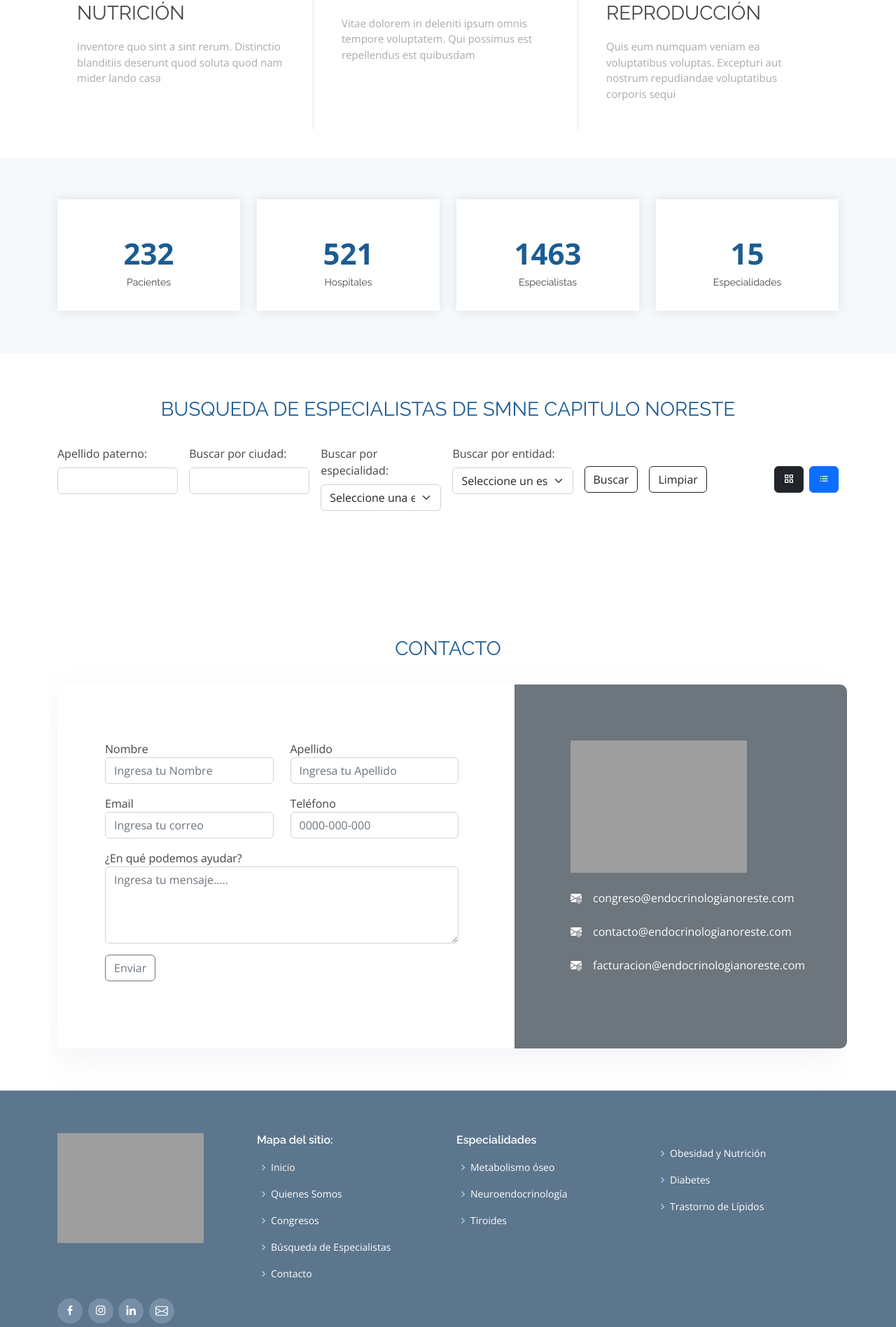
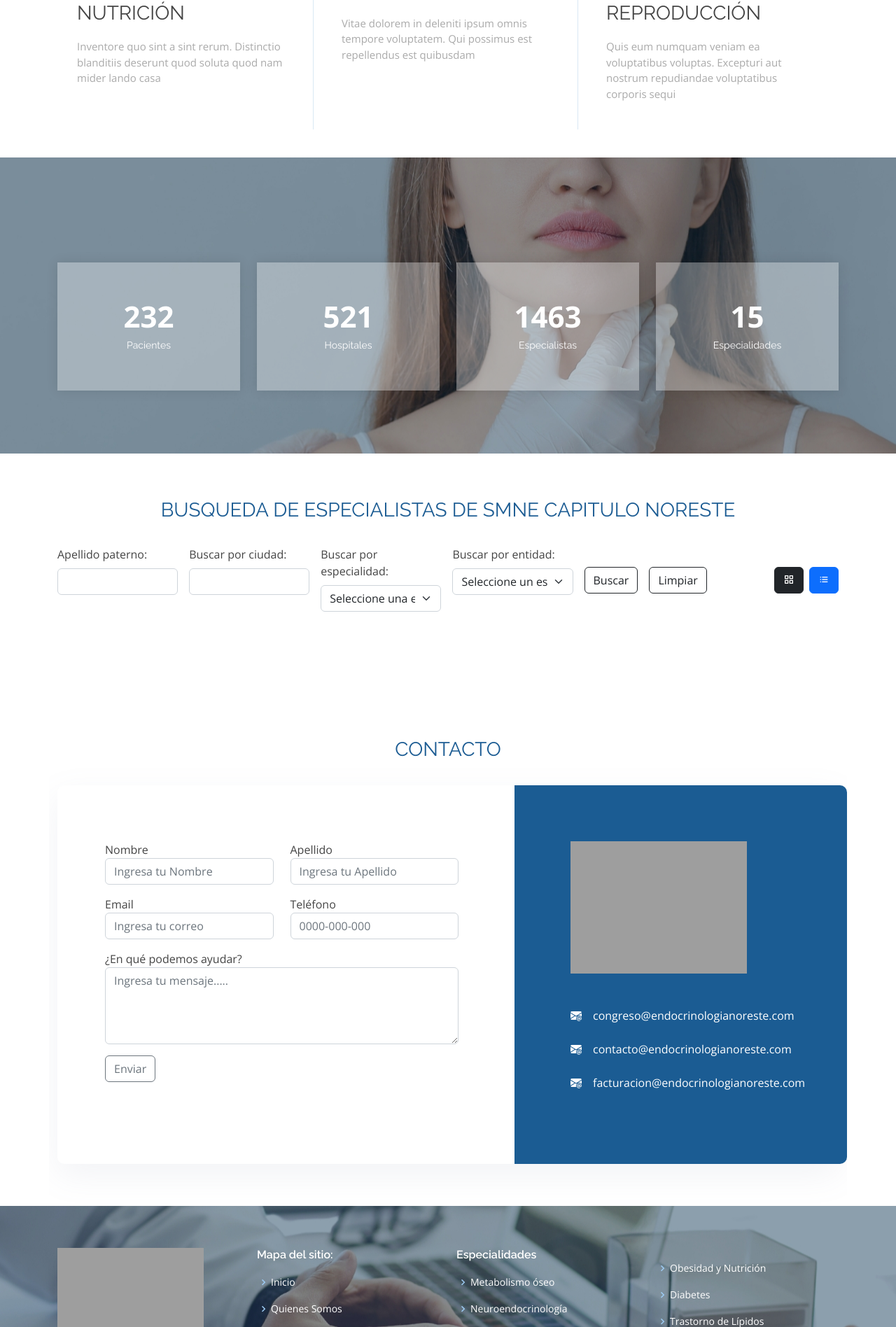
Before and after one commit to axels18m/smne, a PHP site: page / in a window 1280 px wide. Shown: the part 3430-5326 px from the top of the page at 70% size. Run offline with PHP 8.4, Linux system fonts and the light colour scheme; grey boxes are pictures that could not be loaded.

Commit message:
pastel 4

```diff
--- a/assets/css/style.css
+++ b/assets/css/style.css
@@ -545,7 +545,8 @@ section {
 }
 
 .section-bg {
-  background-color: #f5f9fc;
+  background-image: url("/assets/img/logos/Niña\ Configuración\ Congreso.jpg");
+  background-position: center;
 }
 
 .section-title {
@@ -822,13 +823,14 @@ section {
 # Counts
 --------------------------------------------------------------*/
 .counts {
-  padding-bottom: 30px;
+  padding-top: 150px;
 }
 
 .counts .count-box {
   box-shadow: 0px 0 16px rgba(0, 0, 0, 0.1);
   padding: 30px;
-  background: #fff;
+  background: rgb(255 255 255 / 33%);
+  color: white;
   margin-bottom: 30px;
 }
 
@@ -842,7 +844,7 @@ section {
   font-size: 42px;
   display: block;
   font-weight: 700;
-  color: #1c5c93;
+  color: #ffffff;
 }
 
 .counts .count-box p {
@@ -1348,16 +1350,17 @@ section {
 }
 
 #footer {
-  background: #587187;
+  background-image: url("/assets/img/logos/Configuración\ Congreso.jpg");
+  background-position: center;
   padding: 0 0 30px 0;
   color: #fff;
   font-size: 14px;
 }
 
 #footer .footer-top {
-  background: #5c768d;
+  /*background: #5c768d4a;
   border-top: 1px solid #768fa6;
-  border-bottom: 1px solid #67839c;
+  border-bottom: 1px solid #67839c;*/
   padding: 60px 0 30px 0;
 }
 
--- a/congreso2023.html
+++ b/congreso2023.html
@@ -343,8 +343,6 @@ México</li>
             </ul>
           </div>
 
-
-
         </div>
       </div>
     </div>
--- a/index.html
+++ b/index.html
@@ -336,7 +336,7 @@ Hígado graso, Obesidad...</p>
               <i class="bi bi-simple-smile" style="color: #20b38e;"></i>
               <span data-purecounter-start="0" data-purecounter-end="232" data-purecounter-duration="1"
                 class="purecounter"></span>
-              <p>Pacientes</p>
+              <p>Pacientes</p><br>
             </div>
           </div>
 
@@ -345,7 +345,7 @@ Hígado graso, Obesidad...</p>
               <i class="bi bi-document-folder" style="color: #c042ff;"></i>
               <span data-purecounter-start="0" data-purecounter-end="521" data-purecounter-duration="1"
                 class="purecounter"></span>
-              <p>Hospitales</p>
+              <p>Hospitales</p><br>
             </div>
           </div>
 
@@ -354,25 +354,25 @@ Hígado graso, Obesidad...</p>
               <i class="bi bi-live-support" style="color: #46d1ff;"></i>
               <span data-purecounter-start="0" data-purecounter-end="1463" data-purecounter-duration="1"
                 class="purecounter"></span>
-              <p>Especialistas</p>
+              <p>Especialistas</p><br>
             </div>
           </div>
+
 
           <div class="col-lg-3 col-md-6 text-center" data-aos="fade-up" data-aos-delay="600">
             <div class="count-box">
               <i class="bi bi-users-alt-5" style="color: #ffb459;"></i>
               <span data-purecounter-start="0" data-purecounter-end="15" data-purecounter-duration="1"
                 class="purecounter"></span>
-              <p>Especialidades</p>
+              <p>Especialidades</p><br>
             </div>
           </div>
 
         </div>
 
       </div>
-    </section><!-- End Counts Section -->
+    </section>
 
-    <!-- ======= Services Section ======= -->
     <section id="busqueda" class="services">
       <div class="container" data-aos="fade-up">
 
@@ -730,9 +730,9 @@ Hígado graso, Obesidad...</p>
 
       <div class="contact-container shadow-lg mt-n9">
         <div class="row no-gutters">
-          <div class="col-lg-5 contact-info-form  p-5 order-lg-2" style="background: #6d757d; color:white;">
+          <div class="col-lg-5 contact-info-form  p-5 order-lg-2" style="background: #1b5c93; color:white;">
 
-             <a href="index.html"><img src="./assets/img/logos/logo_blanco.svg" alt="" class="img-fluid" width="80%"></a><br><br>
+             <a href="index.html"><img src="./assets/img/logos/logo_blanco.svg" alt="" class="img-fluid" width="80%"></a><br><br><br>
 
             <ul class=" contact-info-list list-style--none position-relative z-index-101">
               <li class="mb-4 pl-4">
@@ -800,7 +800,7 @@ Hígado graso, Obesidad...</p>
               </div>
             </form>
           </div>
-          <!-- End Contact Form Wrapper -->
+
 
         </div>
       </div>
```
Also changed, not shown: assets/img/logos/Configuración Congreso.jpg (added), assets/img/logos/Niña Configuración Congreso.jpg (added), 1 other file.
